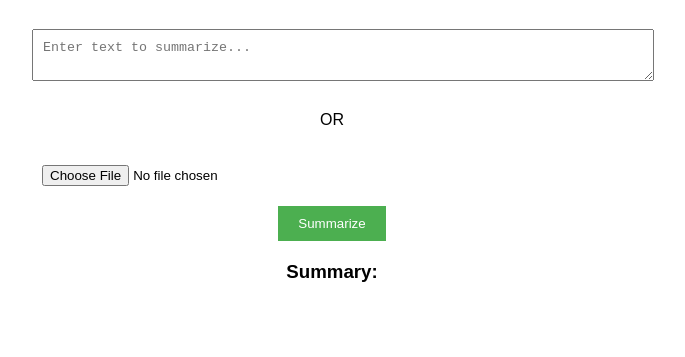
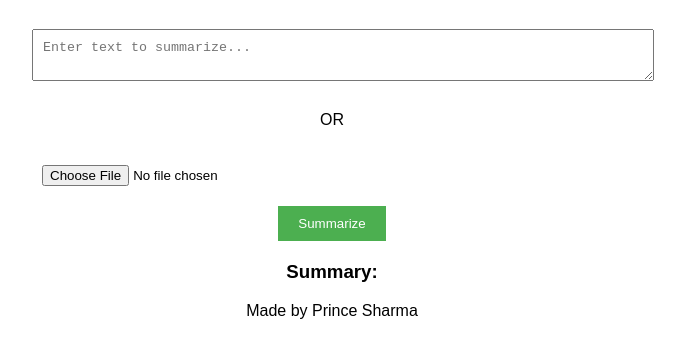
Before and after one commit to Prinnce123/cc, a plain HTML site: page index.html in a window 1280 px wide. Shown: the part 89-446 px from the top of the page, without its empty margins (308-993 px from the left). Drawn offline with Linux system fonts and the light colour scheme.

Commit message:
Update index.html

```diff
--- a/index.html
+++ b/index.html
@@ -44,6 +44,7 @@
             <h3>Summary:</h3>
             <p id="summaryText"></p>
         </div>
+        <footer>Made by Prince Sharma</footer>
     </div>
 
     <script>
```
